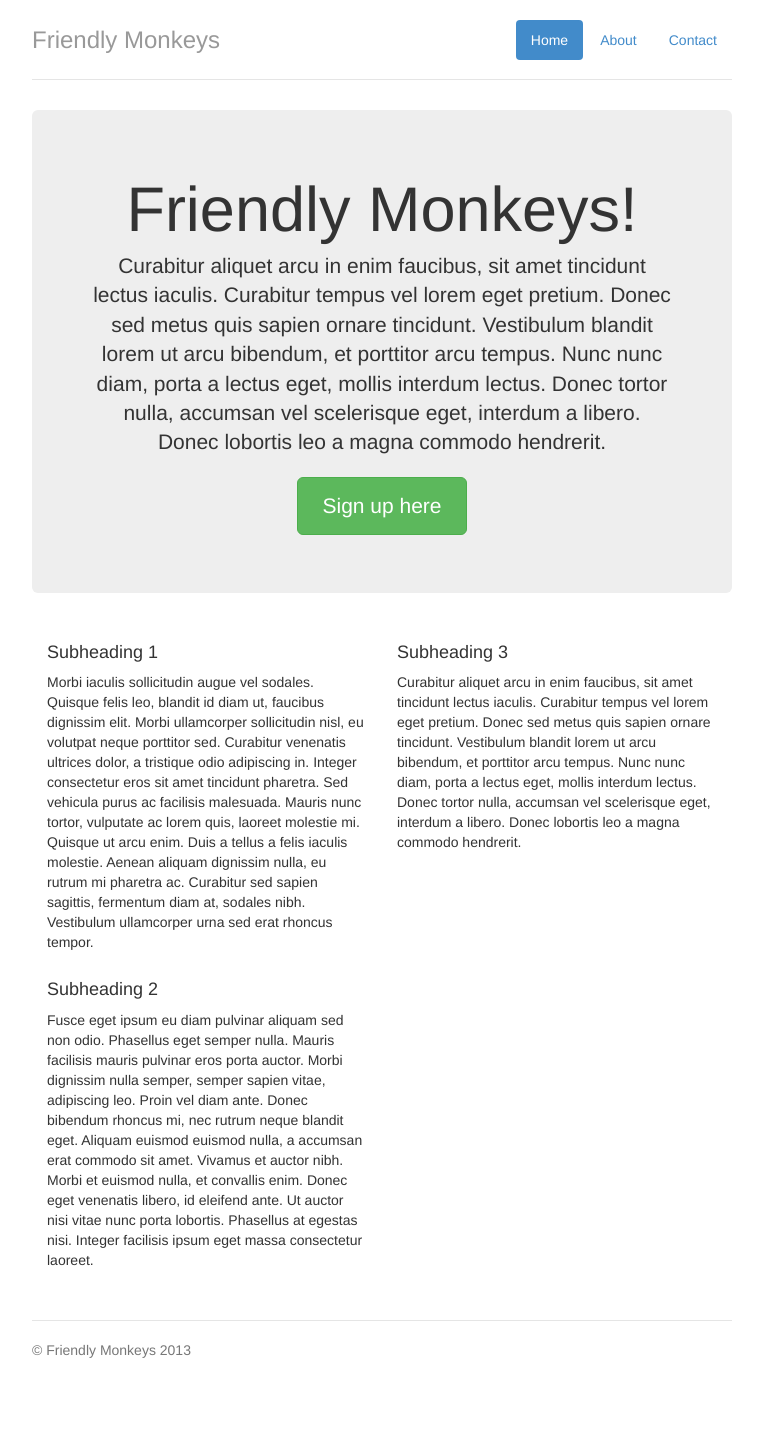
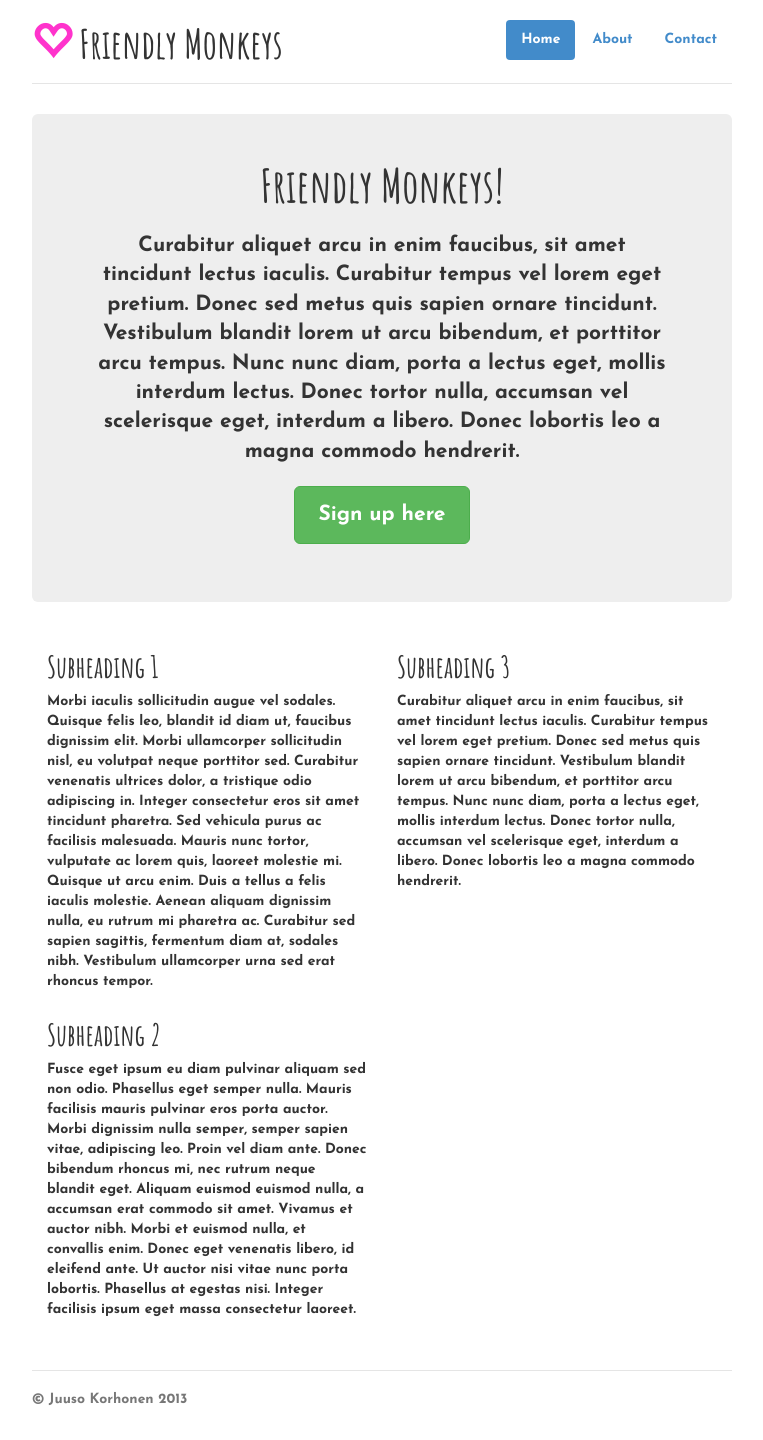
Before and after one commit to juusokorhonen/friendly-monkeys, a Flask app: page / in a window 1280 px wide. Shown: the whole page, without its empty margins (258-1021 px from the left). Before the commit the page ends 1358 px from the top, so only its background shows below. Run offline with Flask 2, Linux system fonts and the light colour scheme; some libraries are stand-ins or nearby versions.

Commit message:
Learned to work with templates.

```diff
--- a/bootstrap-test/static/jumbotron-narrow.css
+++ b/bootstrap-test/static/jumbotron-narrow.css
@@ -15,13 +15,20 @@ body {
 /* Custom page header */
 .header {
 	border-bottom: 1px solid #e5e5e5;
+	font-family: 'Josefin Sans', sans-serif;
+	font-weight: 700;
 }
 /* Make the masthead heading the same height as the navigation */
 .header h3 {
 	margin-top: 0;
 	margin-bottom: 0;
+	/*line-height: 40px;*/
+	padding-bottom: 19px;
+	/* Change font */
+	font-family: 'Amatic SC', cursive;
+	font-weight: 700;
 	line-height: 40px;
-	padding-bottom: 19px;
+	font-size: 40px;
 }
 
 /* Custom page footer */
@@ -51,12 +58,34 @@ body {
 	padding: 14px 24px;
 }
 
+.jumbotron h1 {
+	font-family: 'Amatic SC', cursive;
+	font-weight: 700;
+	line-height: 46px;
+	font-size: 46px;
+	margin: 0 0 23px 0;
+}
+p {
+	font-family: 'Josefin Sans', sans-serif;
+	font-weight: 700;
+}
+
 /* Supporting marketing content */
 .marketing {
 	margin: 40px 0;
 }
 .marketing p + h4 {
 	margin-top: 28px;
+}
+.marketing h4 {
+	font-family: 'Amatic SC', cursive;
+	font-weight: 700;
+	font-size: 30px;
+	line-height: 30px;
+}
+.marketing p {
+	font-family: 'Josefin Sans', sans-serif;
+	font-weight: 700;
 }
 
 /* Responsive: Portrait tablets and up */
--- a/bootstrap-test/templates/jumbotron-narrow.html
+++ b/bootstrap-test/templates/jumbotron-narrow.html
@@ -1,35 +1,41 @@
 <DOCTYPE html>
 <html lang="en">
   <head>
+    {% block head %}
     <meta charset="utf-8">
     <meta http-equiv="X-UA-Compatible" content="IE=edge">
     <meta name="viewport" content="width=device-width, initial-scale=1.0">
-    <meta name="description" content="">
-    <meta name="author" content="">
+    <meta name="description" content="{% block description %}{% endblock %}">
+    <meta name="author" content="{% block author %}Juuso Korhonen{% endblock %}">
     <link rel="shortcut icon" href="{{url_for('static', filename='favicon.png')}}">
 
-    <title>Narrow Jumbotron template test</title>
+    <title>{% block title %}Narrow Jumbotron template test{% endblock %}</title>
 
     <!-- Bootstrap core CSS -->
     <link href="{{url_for('static', filename='dist/css/bootstrap.min.css')}}" rel="stylesheet">
 
-    <!-- Custon styles for this template -->
+    <!-- Custom styles for this template -->
     <link href="{{url_for('static', filename='jumbotron-narrow.css')}}" rel="stylesheet">
-
+    <!-- Custom fonts -->
+    <link href="http://fonts.googleapis.com/css?family=Josefin+Sans:700|Amatic+SC:700" rel="stylesheet" type="text/css" />
+    {% endblock %}
   </head>
 
   <body>
 
     <div class="container">
+      {% block navigation %}
       <div class="header">
         <ul class="nav nav-pills pull-right">
 	  <li class="active"><a href="#">Home</a></li>
 	  <li><a href="#">About</a></li>
 	  <li><a href="#">Contact</a></li>
 	</ul>
-	<h3 class="text-muted">Friendly Monkeys</h3>
+	<h3><span class="glyphicon glyphicon-heart-empty" style="color:#ff33cc"></span> Friendly Monkeys</h3>
       </div>
+      {% endblock %}
 
+      {% block content %}
       <div class="jumbotron">
         <h1>Friendly Monkeys!</h1>
 	<p class="lead">Curabitur aliquet arcu in enim faucibus, sit amet tincidunt lectus iaculis. Curabitur tempus vel lorem eget pretium. Donec sed metus quis sapien ornare tincidunt. Vestibulum blandit lorem ut arcu bibendum, et porttitor arcu tempus. Nunc nunc diam, porta a lectus eget, mollis interdum lectus. Donec tortor nulla, accumsan vel scelerisque eget, interdum a libero. Donec lobortis leo a magna commodo hendrerit.</p>
@@ -49,9 +55,10 @@
 	  <p>Curabitur aliquet arcu in enim faucibus, sit amet tincidunt lectus iaculis. Curabitur tempus vel lorem eget pretium. Donec sed metus quis sapien ornare tincidunt. Vestibulum blandit lorem ut arcu bibendum, et porttitor arcu tempus. Nunc nunc diam, porta a lectus eget, mollis interdum lectus. Donec tortor nulla, accumsan vel scelerisque eget, interdum a libero. Donec lobortis leo a magna commodo hendrerit. </p>
 	</div>
       </div>
+      {% endblock %}
 
       <div class="footer">
-        <p>&copy; Friendly Monkeys 2013</p>
+        {% block footer %}<p>&copy; Juuso Korhonen 2013</p>{% endblock %}
       </div>
 
     </div> <!-- /container -->
```
Also changed, not shown: bootstrap-test/templates/mainpage.html (added, +10 -0 lines), bootstrap-test/templates/schema.sql (added, +12 -0 lines), 1 other file.
